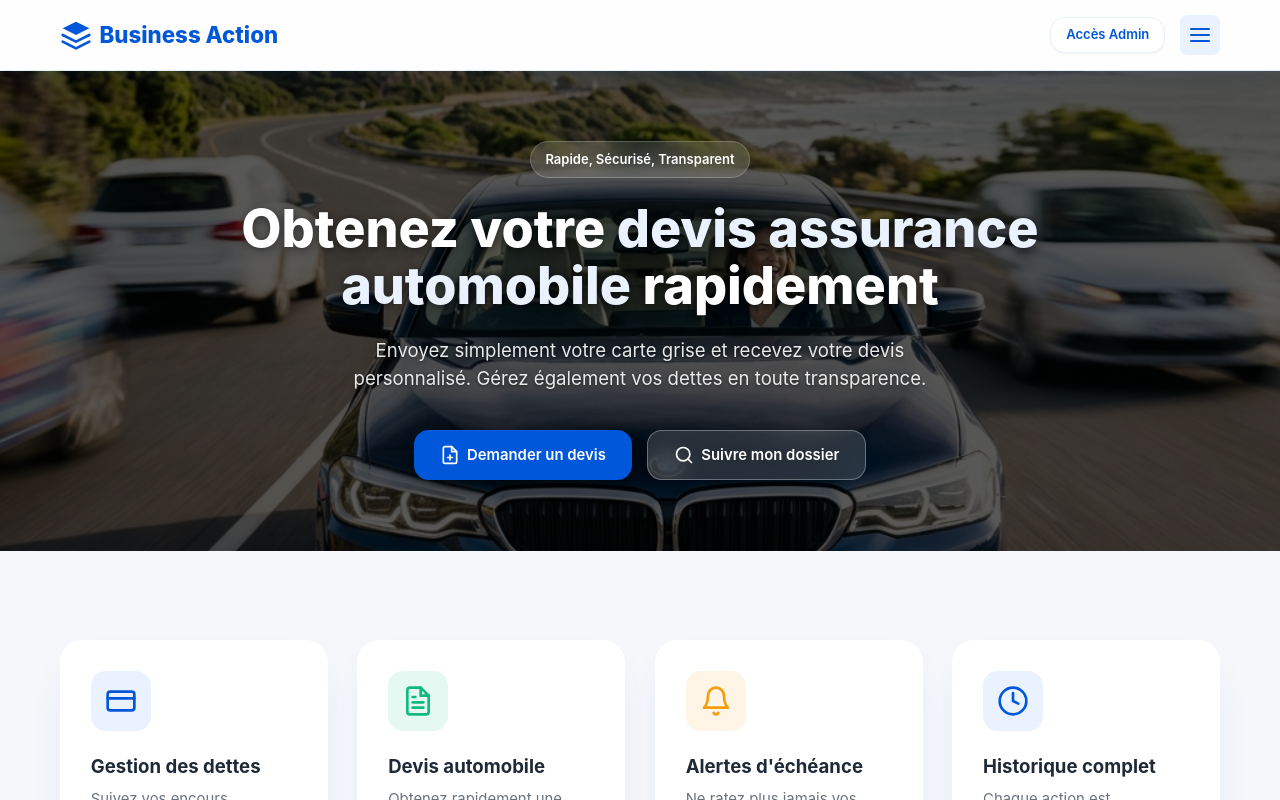
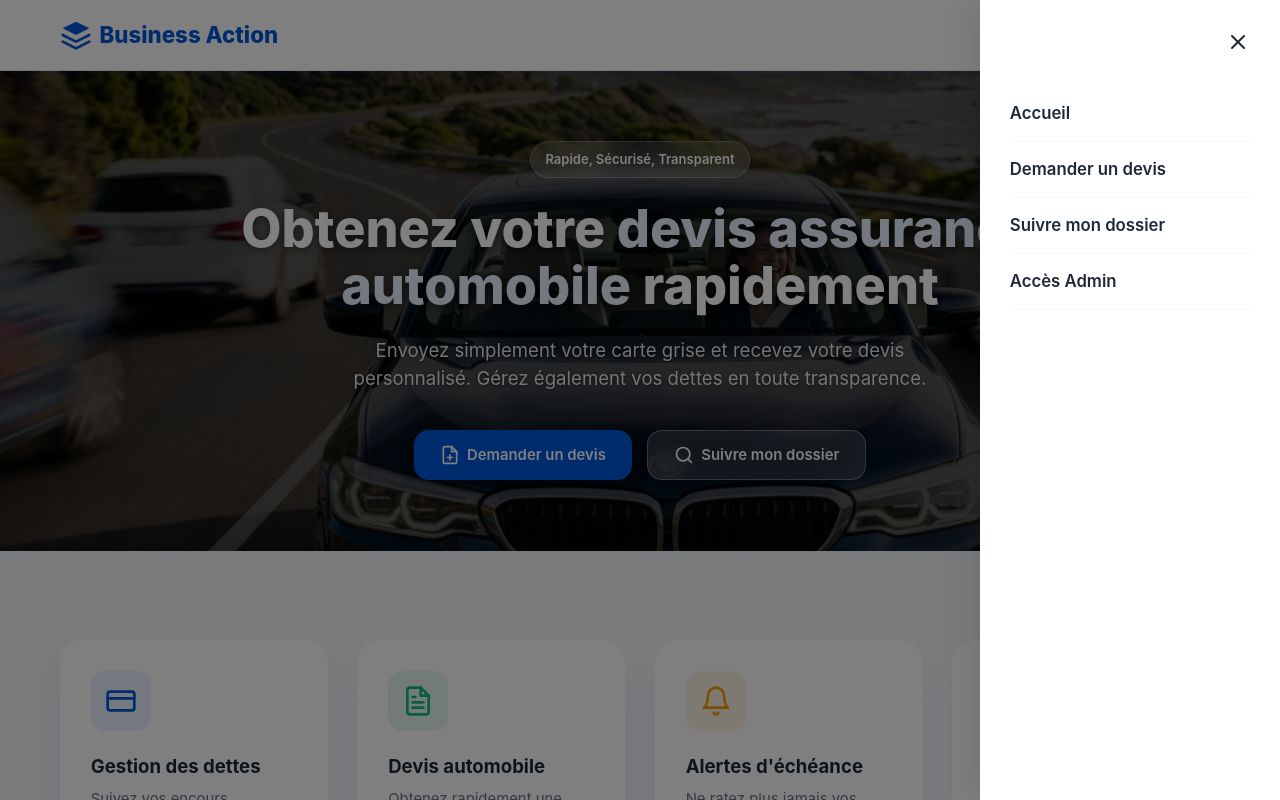
Before and after one commit to migini10/Business-Action, a Next.js app: page / in a window 1280 px wide. Both pictures are taken after a click on the button 1200 px from the left and 34 px from the top of the page. Shown: the top 800 px of the page. Built offline with nearby package versions, Linux system fonts and the light colour scheme.

Commit message:
feat: Add interactive sidebar menu and make topbar solid

```diff
--- a/src/app/globals.css
+++ b/src/app/globals.css
@@ -138,9 +138,7 @@ a {
   position: sticky;
   top: 0;
   z-index: 1000;
-  background-color: rgba(255, 255, 255, 0.85);
-  backdrop-filter: blur(12px);
-  -webkit-backdrop-filter: blur(12px);
+  background-color: var(--color-white);
   border-bottom: 1px solid rgba(0, 87, 217, 0.1);
   box-shadow: 0 4px 30px -10px rgba(0, 87, 217, 0.15);
 }
@@ -152,6 +150,66 @@ a {
   align-items: center;
 }
 
+/* Sidebar Menu */
+.sidebar-overlay {
+  position: fixed;
+  top: 0;
+  left: 0;
+  right: 0;
+  bottom: 0;
+  background-color: rgba(0, 0, 0, 0.5);
+  z-index: 2000;
+  opacity: 0;
+  visibility: hidden;
+  transition: all 0.3s ease;
+}
+
+.sidebar-overlay.open {
+  opacity: 1;
+  visibility: visible;
+}
+
+.sidebar {
+  position: fixed;
+  top: 0;
+  right: -300px;
+  width: 300px;
+  height: 100vh;
+  background-color: var(--color-white);
+  z-index: 2001;
+  box-shadow: -5px 0 30px rgba(0, 0, 0, 0.1);
+  transition: right 0.3s ease;
+  display: flex;
+  flex-direction: column;
+  padding: 2rem;
+}
+
+.sidebar.open {
+  right: 0;
+}
+
+.sidebar-close {
+  align-self: flex-end;
+  background: none;
+  border: none;
+  cursor: pointer;
+  color: var(--color-text-main);
+  margin-bottom: 2rem;
+}
+
+.sidebar-link {
+  font-size: 1.125rem;
+  font-weight: 600;
+  color: var(--color-text-main);
+  padding: 1rem 0;
+  border-bottom: 1px solid var(--color-gray-light);
+  transition: color 0.2s ease;
+}
+
+.sidebar-link:hover {
+  color: var(--color-primary);
+}
+
 .logo {
   font-size: 1.5rem;
   font-weight: 800;
--- a/src/app/page.tsx
+++ b/src/app/page.tsx
@@ -1,10 +1,25 @@
-import React from 'react';
+'use client';
+
+import React, { useState } from 'react';
 import Link from 'next/link';
 import Image from 'next/image';
 
 export default function Home() {
+  const [isMenuOpen, setIsMenuOpen] = useState(false);
+
   return (
     <div>
+      {/* Sidebar Navigation */}
+      <div className={`sidebar-overlay ${isMenuOpen ? 'open' : ''}`} onClick={() => setIsMenuOpen(false)}></div>
+      <div className={`sidebar ${isMenuOpen ? 'open' : ''}`}>
+        <button className="sidebar-close" onClick={() => setIsMenuOpen(false)}>
+          <svg width="24" height="24" viewBox="0 0 24 24" fill="none" stroke="currentColor" strokeWidth="2" strokeLinecap="round" strokeLinejoin="round"><line x1="18" y1="6" x2="6" y2="18"></line><line x1="6" y1="6" x2="18" y2="18"></line></svg>
+        </button>
+        <Link href="/" className="sidebar-link" onClick={() => setIsMenuOpen(false)}>Accueil</Link>
+        <Link href="/demande-devis" className="sidebar-link" onClick={() => setIsMenuOpen(false)}>Demander un devis</Link>
+        <Link href="/suivi" className="sidebar-link" onClick={() => setIsMenuOpen(false)}>Suivre mon dossier</Link>
+        <Link href="/admin" className="sidebar-link" onClick={() => setIsMenuOpen(false)}>Accès Admin</Link>
+      </div>
       <div className="topbar">
         <div className="container">
           <header className="header animate-fade-in">
@@ -20,7 +35,9 @@ export default function Home() {
           <Link href="/admin" className="btn btn-secondary" style={{ padding: '0.5rem 1rem', fontSize: '0.875rem' }}>
             Accès Admin
           </Link>
-          <button style={{
+          <button
+            onClick={() => setIsMenuOpen(true)}
+            style={{
             background: 'var(--color-primary-light)',
             border: 'none',
             borderRadius: '0.5rem',
```
